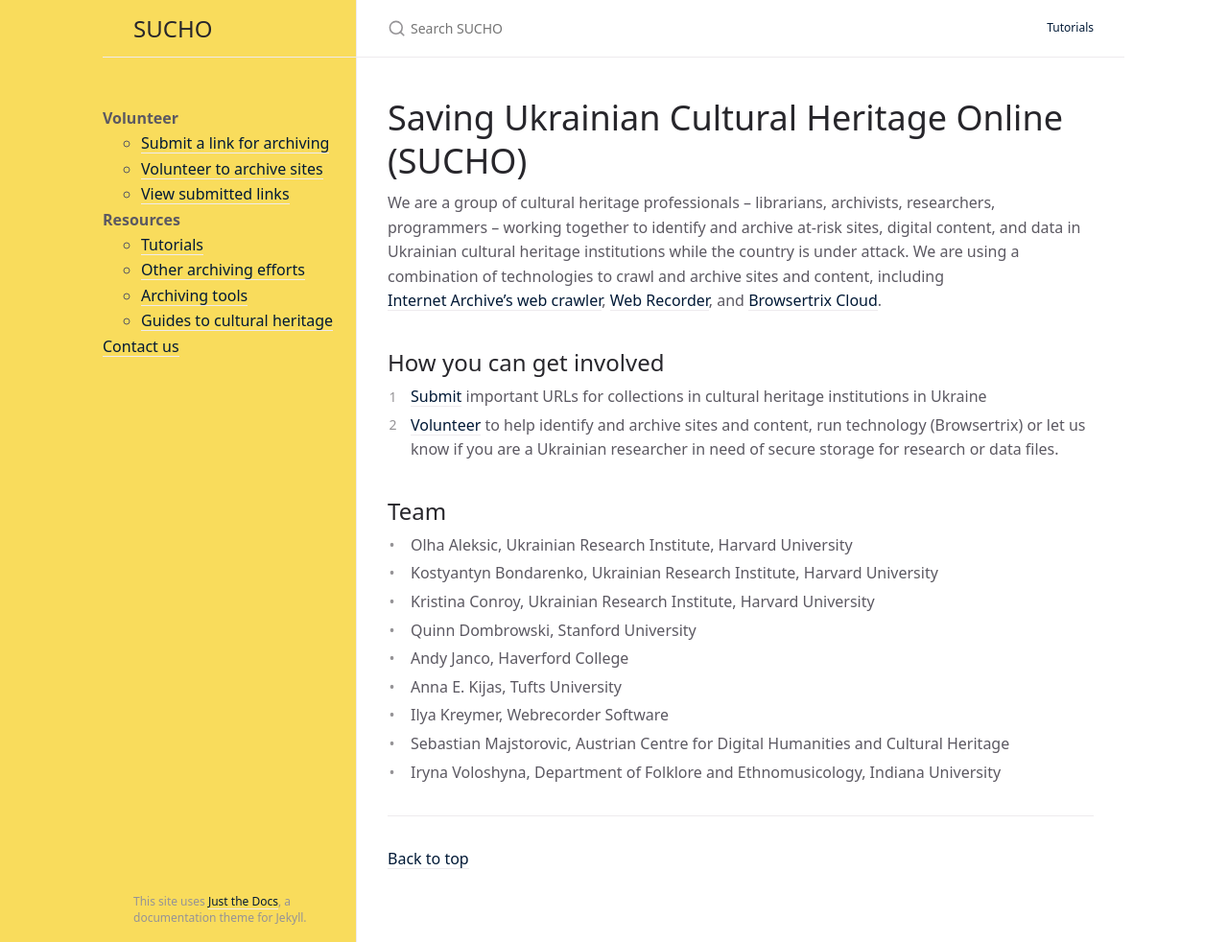
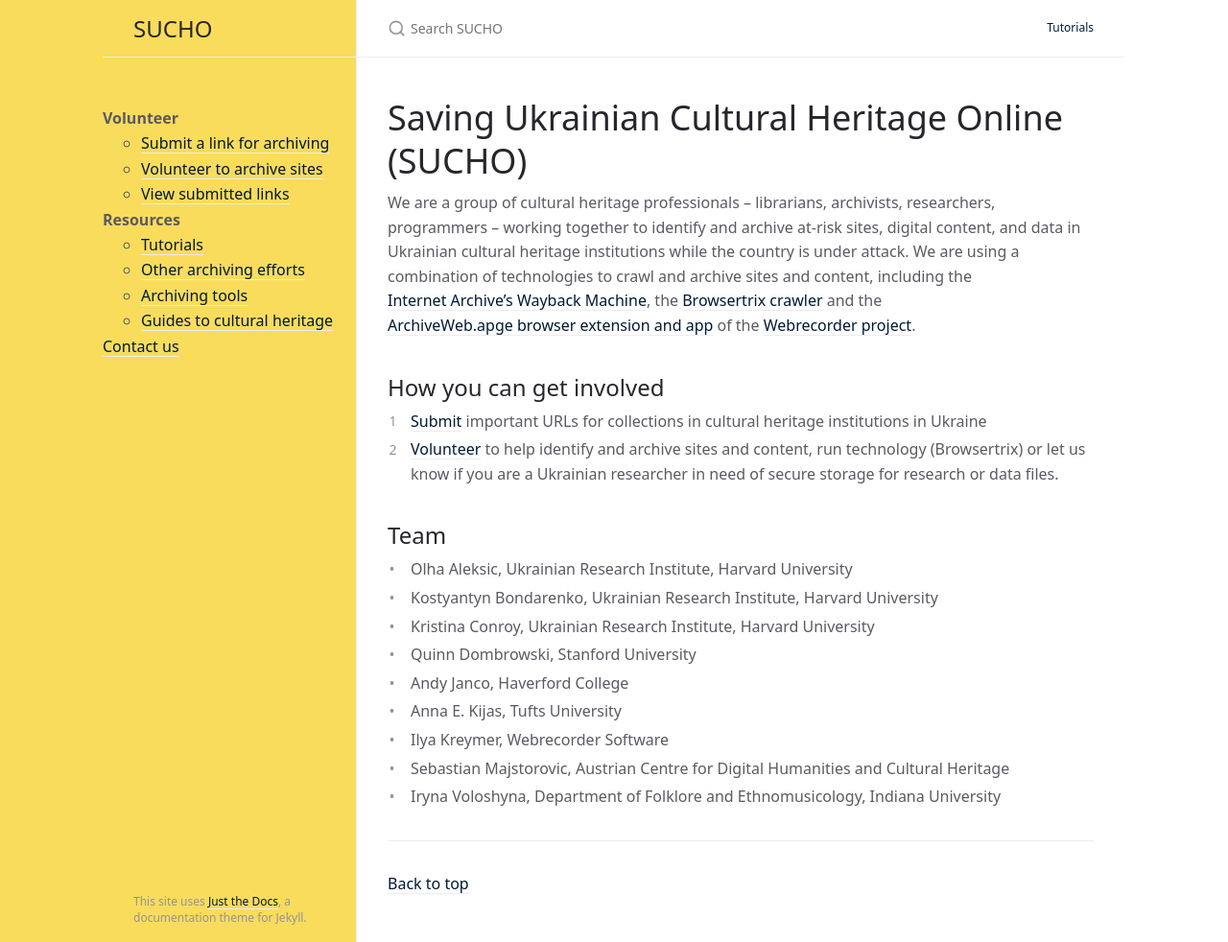
Before and after one commit to sucho-archiving/sucho-archiving.github.io, a Jekyll site: the page built from index.md, in a window 1280 px wide and 982 px high. Shown: the whole window at 96% size. Built offline with Jekyll 4.4.1, drawn with Linux system fonts in a browser that asks for light colours; our own code applies the rules of GitHub Pages for plain Markdown files.

Commit message:
Update index.md
Corrected details of used software

```diff
--- a/index.md
+++ b/index.md
@@ -5,7 +5,7 @@
 
 # Saving Ukrainian Cultural Heritage Online (SUCHO)
 
-We are a group of cultural heritage professionals – librarians, archivists, researchers, programmers – working together to identify and archive at-risk sites, digital content, and data in Ukrainian cultural heritage institutions while the country is under attack. We are using a combination of technologies to crawl and archive sites and content, including [Internet Archive’s web crawler](https://archive.org/web/), [Web Recorder](https://webrecorder.net/), and [Browsertrix Cloud](https://browsertrix.cloud/).
+We are a group of cultural heritage professionals – librarians, archivists, researchers, programmers – working together to identify and archive at-risk sites, digital content, and data in Ukrainian cultural heritage institutions while the country is under attack. We are using a combination of technologies to crawl and archive sites and content, including the [Internet Archive’s Wayback Machine](https://archive.org/web/), the [Browsertrix crawler](https://github.com/webrecorder/browsertrix-crawler) and the [ArchiveWeb.apge browser extension and app](https://archiveweb.page/) of the [Webrecorder project](https://webrecorder.net/).
 
 
 ## How you can get involved
```
